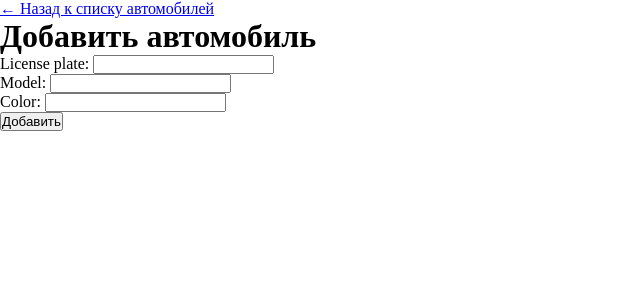
After one commit to KlimVladMaks/web-lab-2, a Django app: page /car/create/ in a window 1280 px wide. The commit adds this page. Shown: the top 300 px of the page, without its empty margins (0-640 px from the left). Run offline with Django 5.2, Linux system fonts and the light colour scheme.

Commit message:
Commit 22

```diff
--- a/django_project_klimenkov/project_first_app/urls.py
+++ b/django_project_klimenkov/project_first_app/urls.py
@@ -14,4 +14,5 @@ urlpatterns = [
     path('car/list/', views.CarsListView.as_view(), name='cars_list'),
     path('car/<int:car_id>/', views.CarDetailView.as_view(), name='car_detail'),
     path('car/edit/<int:car_id>/', views.CarUpdateView.as_view(), name='edit_car'),
+    path('car/create/', views.CarCreateView.as_view(), name='create_car'),
 ]
--- a/django_project_klimenkov/project_first_app/views.py
+++ b/django_project_klimenkov/project_first_app/views.py
@@ -1,6 +1,6 @@
 from django.http import Http404
 from django.shortcuts import render, redirect, get_object_or_404
-from django.views.generic import ListView, DetailView, UpdateView
+from django.views.generic import ListView, DetailView, UpdateView, CreateView
 from django.urls import reverse_lazy
 from .models import Owner, Car
 from .forms import OwnerForm
@@ -81,3 +81,10 @@ class CarUpdateView(UpdateView):
     success_url = reverse_lazy('cars_list')
     context_object_name = 'car'
     pk_url_kwarg = 'car_id'
+
+
+class CarCreateView(CreateView):
+    model = Car
+    template_name = 'cars/create_car.html'
+    fields = ['license_plate', 'model', 'color']
+    success_url = reverse_lazy('cars_list')
--- a/django_project_klimenkov/templates/cars/cars_list.html
+++ b/django_project_klimenkov/templates/cars/cars_list.html
@@ -15,7 +15,7 @@
 
     <h1>Список автомобилей</h1>
 
-    <a href="">Добавить автомобиль</a>
+    <a href="{% url 'create_car' %}">Добавить автомобиль</a>
 
     {% if cars %}
         <table>
--- /dev/null
+++ b/django_project_klimenkov/templates/cars/create_car.html
@@ -0,0 +1,19 @@
+{% load static %}
+<!DOCTYPE html>
+<html>
+<head>
+    <title>Добавить автомобиль</title>
+    <link rel="stylesheet" href="{% static 'css/styles.css'%}" type="text/css">
+</head>
+<body>
+    <a href="{% url 'cars_list' %}">← Назад к списку автомобилей</a>
+
+    <h1>Добавить автомобиль</h1>
+
+    <form method="post">
+        {% csrf_token %}
+        {{ form.as_p }}
+        <button type="submit">Добавить</button>
+    </form>
+</body>
+</html>
```
Also changed, not shown: django_project_klimenkov/db.sqlite3.
